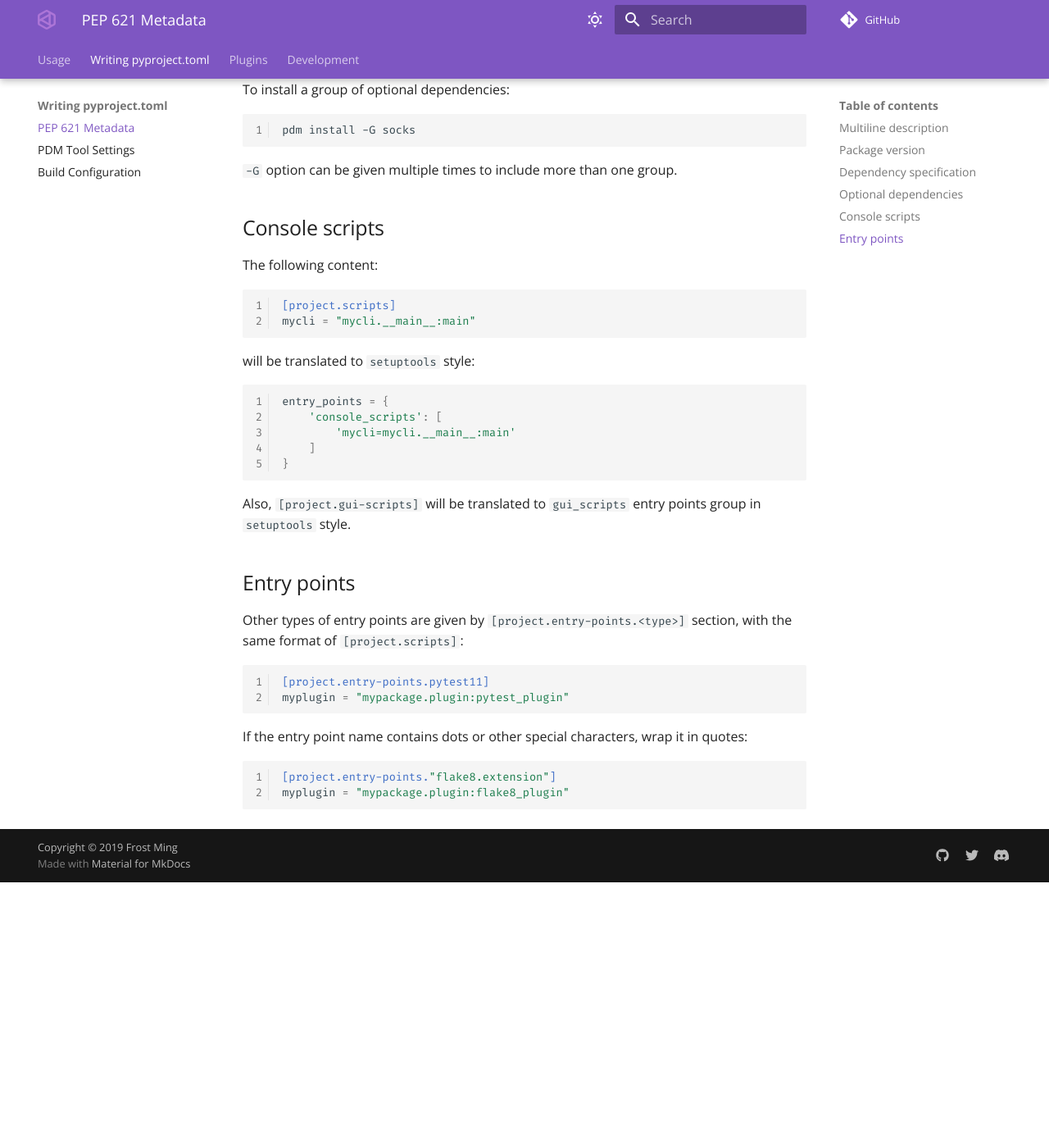
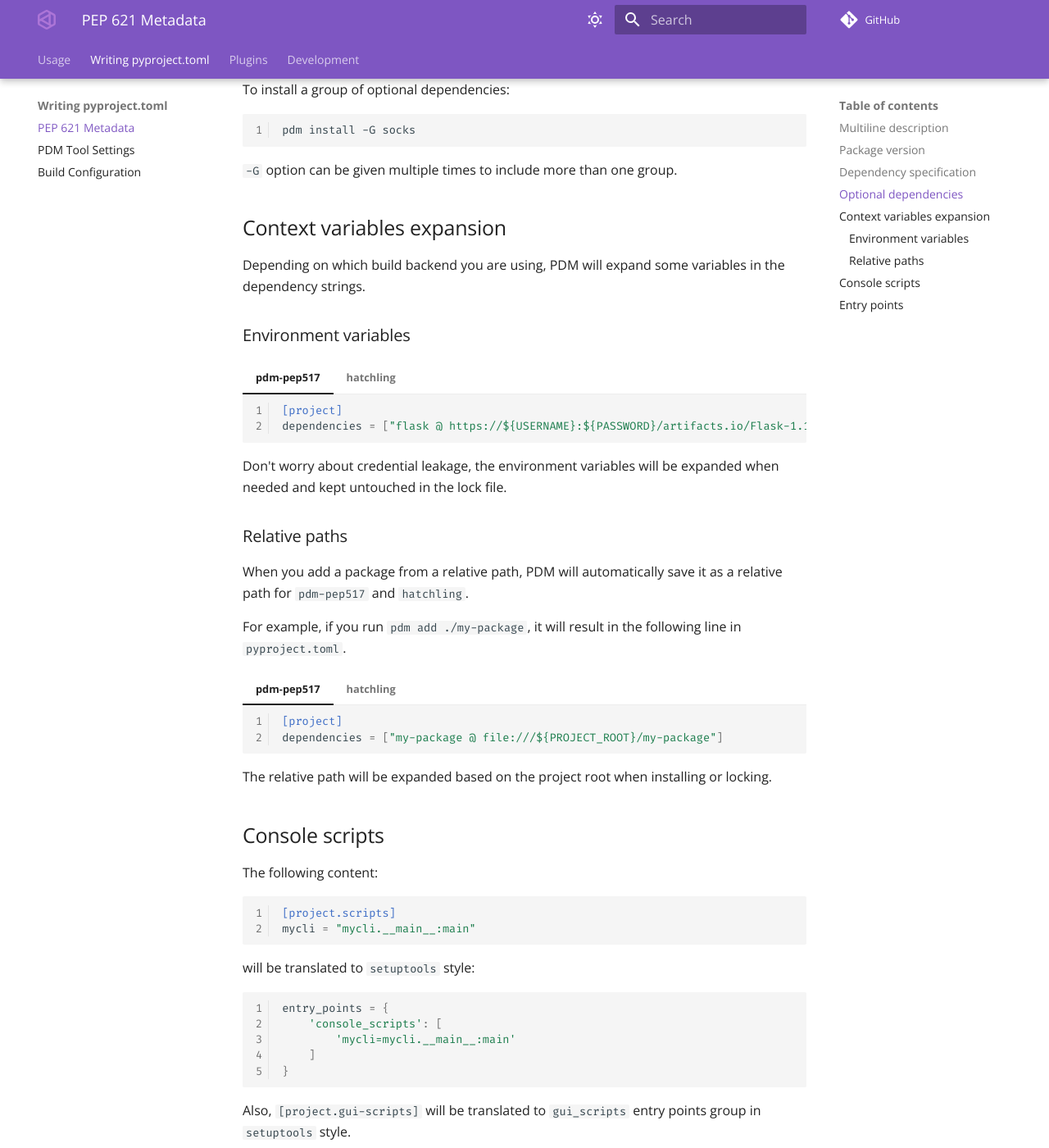
Before and after one commit to azurelotus0926/pdm, an MkDocs documentation site: the page built from docs/docs/pyproject/pep621.md, in a window 1280 px wide and 1400 px high, scrolled down 1624 px. Shown: the whole window at 82% size. Built offline with MkDocs 1.6.1 and Material for MkDocs 9.7.7, drawn with Linux system fonts in a browser that asks for light colours; comment, search, counter and statistics services are not loaded; the version menu is left out; before the commit the page ends 2700 px from its top, so only the background shows below that.

Commit message:
doc: reflect the changes

````diff
--- a/docs/docs/pyproject/pep621.md
+++ b/docs/docs/pyproject/pep621.md
@@ -94,6 +94,60 @@ pdm install -G socks
 
 `-G` option can be given multiple times to include more than one group.
 
+## Context variables expansion
+
+Depending on which build backend you are using, PDM will expand some variables in the dependency strings.
+
+### Environment variables
+
+=== "pdm-pep517"
+
+    ```toml
+    [project]
+    dependencies = ["flask @ https://${USERNAME}:${PASSWORD}/artifacts.io/Flask-1.1.2.tar.gz"]
+    ```
+
+=== "hatchling"
+
+    ```toml
+    [project]
+    dependencies = ["flask @ https://{env:USERNAME}:{env:PASSWORD}/artifacts.io/Flask-1.1.2.tar.gz"]
+    ```
+
+    Find more usages [here](https://hatch.pypa.io/dev/config/context/#environment-variables)
+
+Don't worry about credential leakage, the environment variables will be expanded when needed and kept untouched in the lock file.
+
+### Relative paths
+
+When you add a package from a relative path, PDM will automatically save it as a relative path for `pdm-pep517` and `hatchling`.
+
+For example, if you run `pdm add ./my-package`, it will result in the following line in `pyproject.toml`.
+
+=== "pdm-pep517"
+
+    ```toml
+    [project]
+    dependencies = ["my-package @ file:///${PROJECT_ROOT}/my-package"]
+    ```
+
+=== "hatchling"
+
+    ```toml
+    [project]
+    dependencies = ["my-package @ {root:uri}/my-package"]
+    ```
+
+    By default, hatchling doesn't support [direct references](https://hatch.pypa.io/dev/config/dependency/#direct-references)
+    in the dependency string, you need to turn it on in `pyproject.toml`:
+
+    ```toml
+    [tool.hatch.metadata]
+    allow-direct-references = true
+    ```
+
+The relative path will be expanded based on the project root when installing or locking.
+
 ## Console scripts
 
 The following content:
````
Also changed, not shown: docs/docs/usage/dependency.md (+1 -13 lines), docs/docs/usage/project.md (+1 -2 lines).
